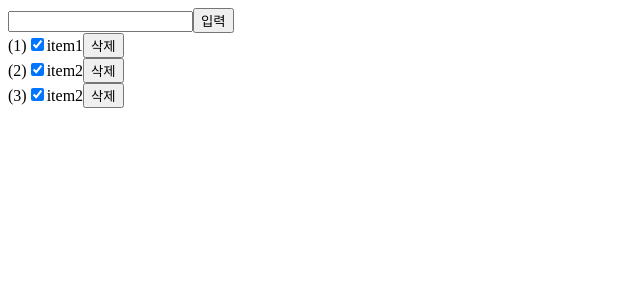
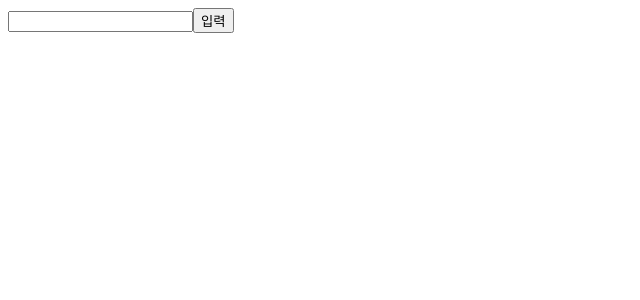
Before and after one commit to devpang20/reduxFundamentals, a React (Create React App) app: page / in a window 1280 px wide. Shown: the top 300 px of the page, without its empty margins (0-640 px from the left). Built offline with nearby package versions, Linux system fonts and the light colour scheme.

Commit message:
refator:make todo app on redux

```diff
--- a/src/App.js
+++ b/src/App.js
@@ -1,52 +1,18 @@
-import React, { useRef, useState } from "react";
+import React from "react";
 import TodoTemplate from "./components/TodoTemplate";
 import TodoInsert from "./components/TodoInsert";
 import TodoList from "./components/TodoList";
+import { useDispatch, useSelector } from "react-redux";
+import { addTodo, deleteTodo, toggleTodo } from "./redux/todos";
 
 const App = () => {
-  const [todos, setTodos] = useState([
-    {
-      id: 1,
-      text: "item1",
-      checked: true,
-    },
-    {
-      id: 2,
-      text: "item2",
-      checked: true,
-    },
-    {
-      id: 3,
-      text: "item2",
-      checked: true,
-    },
-  ]);
+  const todos = useSelector((state) => state.todos);
+  const dispatch = useDispatch();
+  const onInsert = (content) => dispatch(addTodo(content));
+  const onToggle = (id) => dispatch(toggleTodo(id));
+  const onDelete = (id) => dispatch(deleteTodo(id));
 
-  const nextId = useRef(4);
-
-  const onInsert = (text) => {
-    setTodos([
-      ...todos,
-      {
-        id: nextId.current,
-        text,
-        checked: false,
-      },
-    ]);
-    nextId.current++;
-  };
-
-  const onToggle = (id) => {
-    setTodos(
-      todos.map((todo) =>
-        todo.id === id ? { ...todo, checked: !todo.checked } : todo
-      )
-    );
-  };
-
-  const onDelete = (id) => {
-    setTodos(todos.filter((todo) => todo.id !== id));
-  };
+  console.log(todos);
 
   return (
     <div>
--- a/src/components/TodoListItem.js
+++ b/src/components/TodoListItem.js
@@ -9,7 +9,7 @@ const TodoListItem = ({ todo, onDelete, onToggle }) => {
         checked={todo.checked}
         onChange={() => onToggle(todo.id)}
       />
-      <span>{todo.text}</span>
+      <span>{todo.content}</span>
       <button onClick={() => onDelete(todo.id)}>삭제</button>
     </div>
   );
--- a/src/index.js
+++ b/src/index.js
@@ -1,10 +1,15 @@
 import React from "react";
 import ReactDOM from "react-dom";
+import { Provider } from "react-redux";
+import { createStore } from "redux";
 import App from "./App";
+import rootReducer from "./redux";
+
+const store = createStore(rootReducer);
 
 ReactDOM.render(
-  <React.StrictMode>
+  <Provider store={store}>
     <App />
-  </React.StrictMode>,
+  </Provider>,
   document.getElementById("root")
 );
--- /dev/null
+++ b/src/redux/index.js
@@ -0,0 +1,8 @@
+import { combineReducers } from "redux";
+import todos from "./todos";
+
+const rootReducer = combineReducers({
+  todos,
+});
+
+export default rootReducer;
--- /dev/null
+++ b/src/redux/todos.js
@@ -0,0 +1,40 @@
+const ADD_TODO = "todo/ADD_TODO";
+const TOGGLE_TODO = "todo/TOGGLE_TODO";
+const DELETE_TODO = "todo/DELETE_TODO";
+
+let nextId = 1;
+export const addTodo = (content) => ({
+  type: ADD_TODO,
+  todo: {
+    id: nextId++,
+    content,
+    checked: false,
+  },
+});
+
+export const toggleTodo = (id) => ({
+  type: TOGGLE_TODO,
+  id,
+});
+
+export const deleteTodo = (id) => ({
+  type: DELETE_TODO,
+  id,
+});
+
+const todos = (state = [], action) => {
+  switch (action.type) {
+    case ADD_TODO:
+      return state.concat(action.todo);
+    case TOGGLE_TODO:
+      return state.map((todo) =>
+        todo.id === action.id ? { ...todo, checked: !todo.checked } : todo
+      );
+    case DELETE_TODO:
+      return state.filter((todo) => todo.id !== action.id);
+    default:
+      return state;
+  }
+};
+
+export default todos;
```
